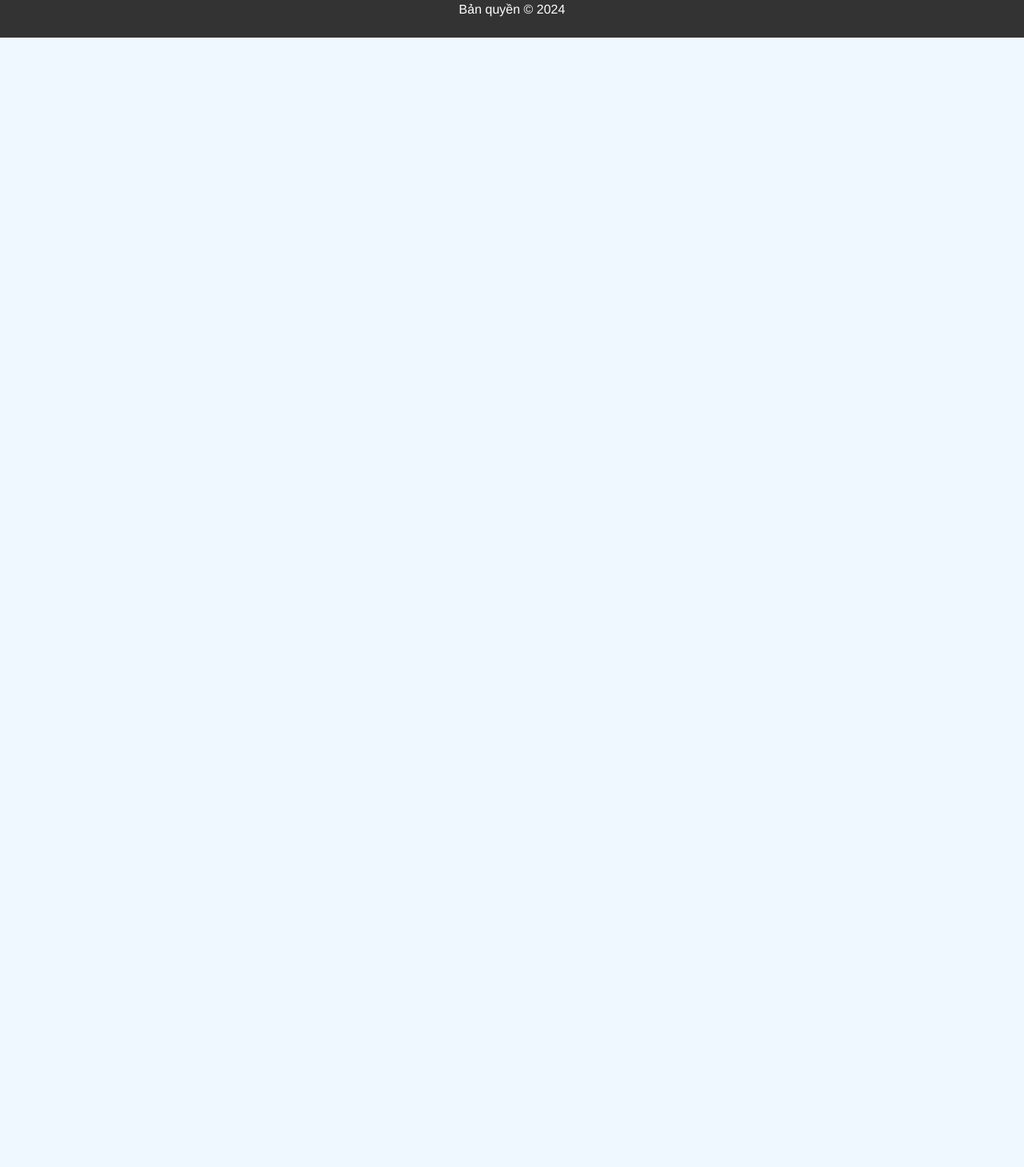
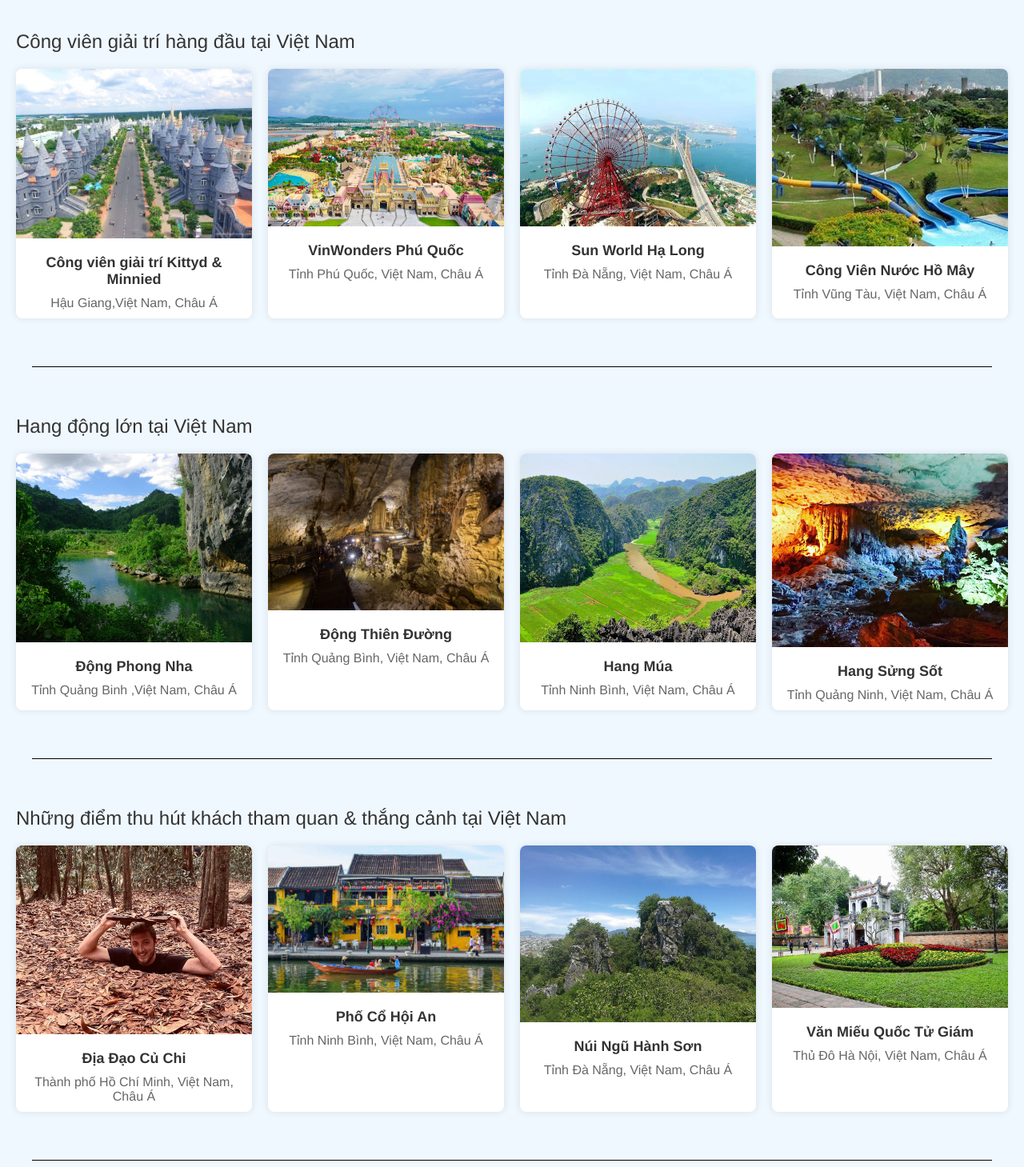
Before and after one commit to tranMinhTien2k3/BTL_XayDungUngDungWeb_N05, a plain HTML site: page src/loca.html in a window 1280 px wide. Shown: the part 921-2380 px from the top of the page at 80% size. Before the commit the page ends 968 px from the top, so only its background shows below. Drawn offline with Linux system fonts and the light colour scheme.

Commit message:
add content local

```diff
--- a/src/loca.html
+++ b/src/loca.html
@@ -40,7 +40,7 @@
                     <div class="category"><a href="">Phòng trưng bày nghệ thuật</a> </div>
                     <div class="category"><a href="">Địa điểm linh thiêng & tôn giáo</a></div>
                     <div class="category"><a href="">Núi</a> </div>
-                    <div class="category"><a href="">Hang lớn & động</a> </div>
+                    <div class="category"><a href="">Hang động lớn</a> </div>
                     <div class="category"><a href="">Quần đảo</a></div>
                     <div class="category"><a href="">Khu lân cận</a> </div>
                     <div class="category"><a href="">Cầu</a></div>
@@ -48,9 +48,10 @@
                 </div>
             </div>
         </div>
+        <hr>
         <div class="cities-section">
             <div class="cities-title">
-                Các thành phố nổi tiếng tại Việt Nam
+                Thành phố nổi tiếng tại Việt Nam
             </div>
             <div class="city-container">
                 <div class="city-card">
@@ -63,7 +64,7 @@
                 <div class="city-card">
                     <img src="public/img/2.jpg" alt="Thủ Đô Hà Nội">
                     <div class="city-info">
-                        <h3>Thủ Đô Hà Nộ</h3>
+                        <h3>Thủ Đô Hà Nội</h3>
                         <p>Việt Nam, Châu Á</p>
                     </div>
                 </div>
@@ -71,7 +72,7 @@
                     <img src="public/img/3.jpg" alt="Hội An">
                     <div class="city-info">
                         <h3>Hội An</h3>
-                        <p>Tỉnh Quảng Nam, Việt Nam</p>
+                        <p>Tỉnh Ninh Bình, Việt Nam, Châu Á</p>
                     </div>
                 </div>
                 <div class="city-card">
@@ -84,6 +85,115 @@
             </div>
         </div>
         <hr>
+        <div class="cities-section">
+            <div class="cities-title">
+                Công viên giải trí hàng đầu tại Việt Nam
+            </div>
+            <div class="city-container">
+                <div class="city-card">
+                    <img src="public/img/cv1.jpg" alt="Công viên giải trí Kittyd & Minnied">
+                    <div class="city-info">
+                        <h3>Công viên giải trí Kittyd & Minnied</h3>
+                        <p>Hậu Giang,Việt Nam, Châu Á</p>
+                    </div>
+                </div>
+                <div class="city-card">
+                    <img src="public/img/cv2.jpg" alt="VinWonders Phú Quốc">
+                    <div class="city-info">
+                        <h3>VinWonders Phú Quốc</h3>
+                        <p>Tỉnh Phú Quốc, Việt Nam, Châu Á</p>
+                    </div>
+                </div>
+                <div class="city-card">
+                    <img src="public/img/cv3.jpg" alt="Sun World Hạ Long">
+                    <div class="city-info">
+                        <h3>Sun World Hạ Long</h3>
+                        <p>Tỉnh Đà Nẵng, Việt Nam, Châu Á</p>
+                    </div>
+                </div>
+                <div class="city-card">
+                    <img src="public/img/cv4.jpg" alt="Công Viên Nước Hồ Mây">
+                    <div class="city-info">
+                        <h3>Công Viên Nước Hồ Mây</h3>
+                        <p>Tỉnh Vũng Tàu, Việt Nam, Châu Á</p>
+                    </div>
+                </div>
+            </div>
+        </div>
+        <hr>
+        <div class="cities-section">
+            <div class="cities-title">
+                Hang động lớn tại Việt Nam
+            </div>
+            <div class="city-container">
+                <div class="city-card">
+                    <img src="public/img/d1.jpg" alt="Động Phong Nha">
+                    <div class="city-info">
+                        <h3>Động Phong Nha</h3>
+                        <p>Tỉnh Quảng Binh ,Việt Nam, Châu Á</p>
+                    </div>
+                </div>
+                <div class="city-card">
+                    <img src="public/img/d2.jpg" alt="Động Thiên Đường">
+                    <div class="city-info">
+                        <h3>Động Thiên Đường</h3>
+                        <p>Tỉnh Quảng Bình, Việt Nam, Châu Á</p>
+                    </div>
+                </div>
+                <div class="city-card">
+                    <img src="public/img/d3.jpg" alt="Hang Múa">
+                    <div class="city-info">
+                        <h3>Hang Múa</h3>
+                        <p>Tỉnh Ninh Bình, Việt Nam, Châu Á</p>
+                    </div>
+                </div>
+                <div class="city-card">
+                    <img src="public/img/d4.jpg" alt="Hang Sửng Sốt">
+                    <div class="city-info">
+                        <h3>Hang Sửng Sốt</h3>
+                        <p>Tỉnh Quảng Ninh, Việt Nam, Châu Á</p>
+                    </div>
+                </div>
+            </div>
+        </div>
+        <hr>
+        <div class="cities-section">
+            <div class="cities-title">
+                Những điểm thu hút khách tham quan & thắng cảnh tại Việt Nam
+            </div>
+            <div class="city-container">
+                <div class="city-card">
+                    <img src="public/img/n1.jpg" alt="Địa Đạo Củ Chi">
+                    <div class="city-info">
+                        <h3>Địa Đạo Củ Chi</h3>
+                        <p>Thành phố Hồ Chí Minh, Việt Nam, Châu Á</p>
+                    </div>
+                </div>
+                <div class="city-card">
+                    <img src="public/img/3.jpg" alt="Phố Cổ Hội An">
+                    <div class="city-info">
+                        <h3>Phố Cổ Hội An</h3>
+                        <p>Tỉnh Ninh Bình, Việt Nam, Châu Á</p>
+                    </div>
+                </div>
+                <div class="city-card">
+                    <img src="public/img/n3.jpg" alt="Núi Ngũ Hành Sơn">
+                    <div class="city-info">
+                        <h3>Núi Ngũ Hành Sơn</h3>
+                        <p>Tỉnh Đà Nẵng, Việt Nam, Châu Á</p>
+                    </div>
+                </div>
+                <div class="city-card">
+                    <img src="public/img/n4.jpg" alt="Văn Miếu Quốc Tử Giám">
+                    <div class="city-info">
+                        <h3>Văn Miếu Quốc Tử Giám</h3>
+                        <p>Thủ Đô Hà Nội, Việt Nam, Châu Á</p>
+                    </div>
+                </div>
+            </div>
+        </div>
+        <hr>
+
     </main>
 
     <footer>
--- a/src/public/css/local.css
+++ b/src/public/css/local.css
@@ -46,7 +46,7 @@
 
 .city-card:hover {
     transform: translateZ(-10px);
-    box-shadow: 0 10px 20px rgba(0, 0, 0, 0.2);
+    box-shadow: 0 10px 20px black;
 }
 
 .city-card img {
```
Also changed, not shown: src/public/img/cv1.jpg (added), src/public/img/cv2.jpg (added), src/public/img/cv3.jpg (added), src/public/img/cv4.jpg (added), src/public/img/d1.jpg (added), src/public/img/d2.jpg (added), src/public/img/d3.jpg (added), src/public/img/d4.jpg (added), src/public/img/n1.jpg (added), src/public/img/n3.jpg (added), src/public/img/n4.jpg (added).
